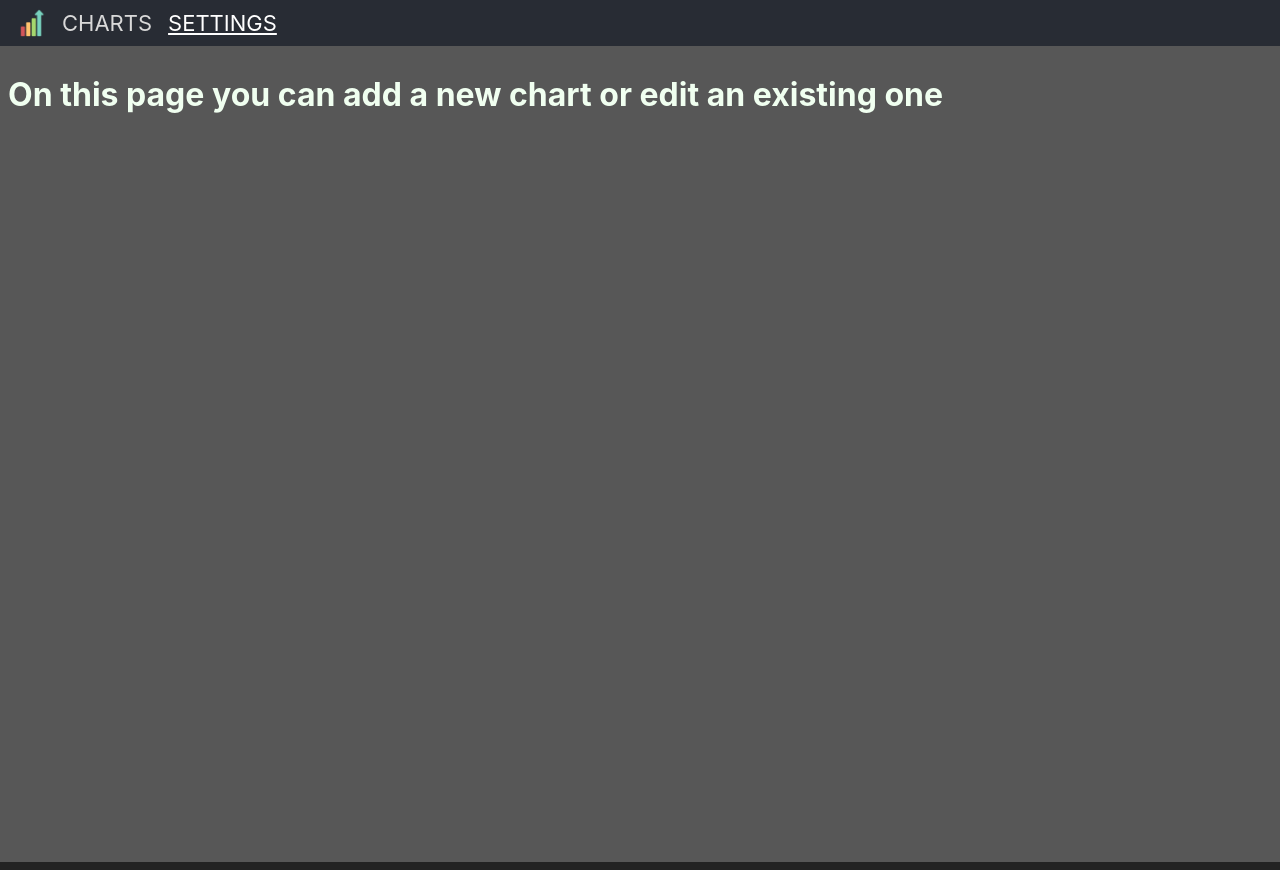
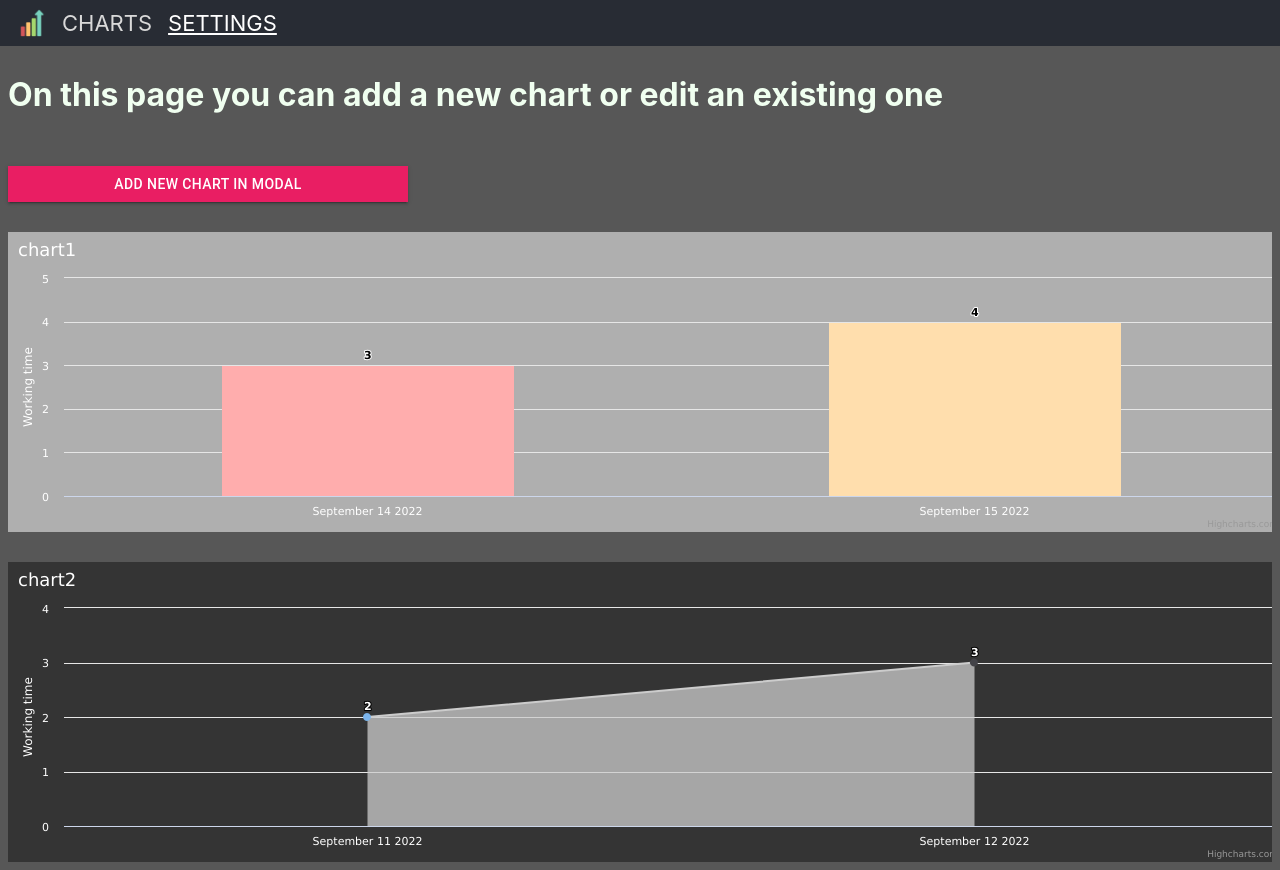
Before and after one commit to loschinin/charts, a React (Create React App) app: page /settings in a window 1280 px wide. Built offline with nearby package versions, Linux system fonts and the light colour scheme.

Commit message:
adding charts in settings

```diff
--- /dev/null
+++ b/src/AddChartModal/AddChartModal.css
@@ -0,0 +1,36 @@
+.modal-container {
+    display: flex;
+    flex-direction: column;
+    row-gap: 16px;
+}
+
+.chart-name-input {
+    width: 250px;
+}
+
+.adding-chart {
+    display: flex;
+    align-items: flex-end;
+    column-gap: 16px;
+}
+
+.add-button {
+    height: 56px;
+}
+
+.chart-bg-color-selector {
+    height: 56px;
+    display: flex;
+    align-items: center;
+    padding: 0 16px;
+    cursor: pointer;
+}
+
+.modal-title {
+    color: honeydew;
+}
+
+.chart-and-picker {
+    display: flex;
+    column-gap: 8px;
+}
--- /dev/null
+++ b/src/AddChartModal/AddChartModal.tsx
@@ -0,0 +1,143 @@
+import React, { useState } from 'react';
+import {
+  Box,
+  Button,
+  FormControl,
+  Input,
+  InputLabel,
+  MenuItem,
+  Modal,
+  Select,
+  SelectChangeEvent,
+} from '@mui/material';
+import { SketchPicker } from 'react-color';
+import {Chart, ChartType} from '../Chart/Chart';
+import {DataType, mockData} from '../mockData';
+import {useWindowWidth} from "../Charts/useWindowWidth";
+import './AddChartModal.css'
+
+const style = {
+  position: 'absolute' as 'absolute',
+  top: '50%',
+  left: '50%',
+  transform: 'translate(-50%, -50%)',
+  bgcolor: 'background.paper',
+  border: '2px solid #000',
+  boxShadow: 24,
+  pt: 2,
+  px: 4,
+  pb: 3,
+};
+
+type Props = {
+  open: boolean;
+  charts: DataType;
+  setCharts(charts: DataType): void;
+  setOpen(flag: boolean): void;
+};
+const chartTypes = ['column', 'line', 'spline', 'area', 'bar', 'pie'];
+
+const AddChartModal = ({
+  open,
+  charts,
+  setCharts,
+  setOpen,
+}: Props) => {
+  const handleClose = () => {
+    setOpen(false);
+  };
+  const initialChartName = '';
+  const [chartName, setChartName] = useState(initialChartName);
+  const [pickerColor, setPickerColor] = useState('#37d67a');
+  const [chartType, setChartType] = useState<ChartType>('column');
+  const handleChangeChartType = (event: SelectChangeEvent) => {
+    console.log('value', event.target.value);
+    setChartType(event.target.value as ChartType);
+  };
+  const width = useWindowWidth({offset: 300, breakPoint: 700})
+  return (
+    <Modal
+      open={open}
+      onClose={handleClose}
+    >
+      <Box sx={{ ...style, width }} className={'modal-container'}>
+        <h2 className={'modal-title'}>Add new Chart</h2>
+        <div className={'adding-chart'}>
+          <Input
+            value={chartName}
+            onChange={e => setChartName(e.target.value)}
+            placeholder={'Write unique chart name'}
+            className={'chart-name-input'}
+            autoFocus
+          />{' '}
+          <FormControl variant="filled" sx={{ minWidth: 120 }}>
+            <InputLabel id="select-filled-label">
+              Chart Type
+            </InputLabel>
+            <Select
+              labelId="select-filled-label"
+              id="select-filled"
+              value={chartType}
+              onChange={handleChangeChartType}
+            >
+              {chartTypes.map(type => (
+                <MenuItem key={type} value={type}>
+                  {type}
+                </MenuItem>
+              ))}
+            </Select>
+          </FormControl>
+        </div>
+        <div className={'chart-and-picker'}>
+          <SketchPicker
+              color={pickerColor}
+              onChange={color => {
+                setPickerColor(color.hex);
+              }}
+          />
+          <Chart
+              key={chartName}
+              chartName={chartName}
+              chartType={chartType}
+              chartBgColor={pickerColor}
+              selectedDates={mockData['chart1'].seriesData.map(
+                  data => data.date
+              )}
+              values={mockData['chart1'].seriesData.map(data => data.value)}
+              widthOffset={520}
+          />
+        </div>
+        <Button
+            className={'add-button'}
+            disabled={!chartName}
+            onClick={() => {
+              setCharts({
+                [chartName]: {
+                  type: chartType,
+                  bgColor: pickerColor,
+                  seriesData: [
+                    {
+                      date: '2022-09-14T01:32:21.196Z',
+                      value: 3,
+                    },
+                    {
+                      date: '2022-09-15T01:32:21.196Z',
+                      value: 4,
+                    },
+                  ],
+                },
+                ...charts,
+              });
+              setChartName(initialChartName);
+              setOpen(false);
+            }}
+            variant={'contained'}
+        >
+          CONFIRM
+        </Button>
+      </Box>
+    </Modal>
+  );
+};
+
+export default AddChartModal;
--- a/src/Chart/Chart.tsx
+++ b/src/Chart/Chart.tsx
@@ -7,16 +7,27 @@ import { chartOptions } from './chartOptions';
 import moment from 'moment/moment';
 import { useWindowWidth } from '../Charts/useWindowWidth';
 
-export type Data = { date: string; value: number };
+export type SeriesData = { date: string; value: number };
+export type ChartType =
+  | 'column'
+  | 'line'
+  | 'spline'
+  | 'area'
+  | 'bar'
+  | 'pie';
+
 type Props = {
   chartName: string;
   selectedDates: string[];
   values: number[];
-  chartType?: 'column' | 'line' | 'spline' | 'area' | 'bar' | 'pie';
+  chartType?: ChartType;
   chartBgColor?: string;
+  widthOffset?: number;
 };
 
 const DEFAULT_BG_COLOR = '#575757';
+const DEFAULT_OFFSET = 350;
+const BREAK_POINT = 700;
 
 export const Chart = ({
   chartName,
@@ -24,6 +35,7 @@ export const Chart = ({
   values,
   chartType = 'column',
   chartBgColor = DEFAULT_BG_COLOR,
+    widthOffset = DEFAULT_OFFSET
 }: Props) => {
   const formatDate = (date: string) =>
     moment(date).format('MMMM DD YYYY');
@@ -32,10 +44,12 @@ export const Chart = ({
     y: values[index],
   }));
 
-  const width = useWindowWidth();
+  const width = useWindowWidth({
+    offset: widthOffset,
+    breakPoint: BREAK_POINT,
+  });
 
   return (
-    <div>
     <HighchartsReact
       highcharts={Highcharts}
       options={{
@@ -63,6 +77,5 @@ export const Chart = ({
         ],
       }}
     />
-    </div>
   );
 };
--- a/src/Charts/Chars.css
+++ b/src/Charts/Chars.css
@@ -1,4 +1,4 @@
-.container {
+.charts-page {
   color: honeydew;
   row-gap: 30px;
   display: flex;
--- a/src/Charts/Charts.tsx
+++ b/src/Charts/Charts.tsx
@@ -1,64 +1,40 @@
 import React, { useState } from 'react';
 import './Chars.css';
-import { Chart, Data } from '../Chart/Chart';
+import { Chart } from '../Chart/Chart';
 import 'react-datepicker/dist/react-datepicker.css';
 import { Picker } from '../Picker/Picker';
-
-const mockData1: Data[] = [
-  {
-    date: '2022-09-14T01:32:21.196Z',
-    value: 3,
-  },
-  {
-    date: '2022-09-15T01:32:21.196Z',
-    value: 4,
-  },
-];
-
-const mockData2: Data[] = [
-  {
-    date: '2022-09-11T01:32:21.196Z',
-    value: 2,
-  },
-  {
-    date: '2022-09-12T01:32:21.196Z',
-    value: 3,
-  },
-];
+import {initialDates1, initialDates2, mockData} from "../mockData";
 
 export const Charts = () => {
-  const [selectedDates, setSelectedDates] = useState<
-    string[]
-  >(mockData1.map(data => data.date));
+  const [selectedDates, setSelectedDates] =
+    useState<string[]>(initialDates1);
 
-  const [selectedDates2, setSelectedDates2] = useState<
-    string[]
-  >(mockData2.map(data => data.date));
+  const [selectedDates2, setSelectedDates2] =
+    useState<string[]>(initialDates2);
 
-
-  return mockData1.length /* || mockData2.length*/ ? (
-    <div className={'container'}>
+  return mockData['chart1'].seriesData.length || mockData['chart2'].seriesData.length ? (
+    <div className={'charts-page'}>
       <h1>On this page you can change the date on the charts</h1>
       <div className={'chart-with-picker'}>
         <Picker
           setSelected={setSelectedDates}
-          dates={mockData1.map(data => data.date)}
+          dates={initialDates1}
         />
         <Chart
           chartName={'Chart1'}
           selectedDates={selectedDates}
-          values={mockData1.map(data => data.value)}
+          values={mockData['chart1'].seriesData.map(data => data.value)}
         />
       </div>
       <div className={'chart-with-picker'}>
         <Picker
           setSelected={setSelectedDates2}
-             dates={mockData2.map(data => data.date)}
+          dates={initialDates2}
         />
         <Chart
           chartName={'Chart2'}
           selectedDates={selectedDates2}
-             values={mockData2.map(data => data.value)}
+          values={mockData['chart2'].seriesData.map(data => data.value)}
         />
       </div>
     </div>
--- a/src/Charts/useWindowWidth.ts
+++ b/src/Charts/useWindowWidth.ts
@@ -1,16 +1,18 @@
-import {useCallback, useEffect, useState} from "react";
+import { useCallback, useEffect, useState } from 'react';
 
-const OFFSET = 350;
-const BREAK_POINT = 700;
+type Props = {
+  offset: number;
+  breakPoint: number;
+};
 
-export const useWindowWidth = () => {
+export const useWindowWidth = ({ offset, breakPoint }: Props) => {
   const [width, setWidth] = useState(0);
   const updateChartWidth = useCallback(() => {
     const clientWidth = document.documentElement.clientWidth;
     setWidth(
-            clientWidth < BREAK_POINT ? clientWidth : clientWidth - OFFSET
+      clientWidth < breakPoint ? clientWidth : clientWidth - offset
     );
-    }, []);
+  }, [offset, breakPoint]);
 
   useEffect(() => {
     updateChartWidth();
@@ -20,5 +22,5 @@ export const useWindowWidth = () => {
     };
   }, [updateChartWidth]);
 
-    return width
-}
+  return width;
+};
--- a/src/Settings/Settings.css
+++ b/src/Settings/Settings.css
@@ -1,3 +1,10 @@
 .settings {
   color: honeydew;
+  row-gap: 30px;
+  display: flex;
+  flex-direction: column;
 }
+
+.open-modal-button {
+  max-width: 400px;
+}
--- a/src/Settings/Settings.tsx
+++ b/src/Settings/Settings.tsx
@@ -1,12 +1,43 @@
-import React from 'react';
+import React, { useState } from 'react';
 import './Settings.css';
+import { Chart } from '../Chart/Chart';
+import { mockData } from '../mockData';
+import { Button } from '@mui/material';
+import AddChartModal from '../AddChartModal/AddChartModal';
 
 export const Settings = () => {
+  const [charts, setCharts] = useState(mockData);
+  const [open, setOpen] = useState(false);
+  const handleOpen = () => {
+    setOpen(true);
+  };
+
   return (
     <div className={'settings'}>
       <h1>
         On this page you can add a new chart or edit an existing one
       </h1>
+      <Button onClick={handleOpen} className={'open-modal-button'} variant={'contained'}>Add new Chart in modal</Button>
+      <AddChartModal
+        open={open}
+        charts={charts}
+        setCharts={setCharts}
+        setOpen={setOpen}
+      />
+
+      {Object.keys(charts).map(chart => (
+        <Chart
+          key={chart}
+          chartName={chart}
+          chartType={charts[chart].type}
+          chartBgColor={charts[chart].bgColor}
+          selectedDates={charts[chart].seriesData.map(
+            data => data.date
+          )}
+          values={charts[chart].seriesData.map(data => data.value)}
+          widthOffset={0}
+        />
+      ))}
     </div>
   );
 };
--- /dev/null
+++ b/src/mockData.ts
@@ -0,0 +1,42 @@
+import { ChartType, SeriesData } from './Chart/Chart';
+
+export type DataType = {
+  [key: string]: { type: ChartType; bgColor: string, seriesData: SeriesData[] };
+}
+export const mockData: DataType = {
+  chart1: {
+    type: 'column',
+    bgColor: '#afafaf',
+    seriesData: [
+      {
+        date: '2022-09-14T01:32:21.196Z',
+        value: 3,
+      },
+      {
+        date: '2022-09-15T01:32:21.196Z',
+        value: 4,
+      },
+    ],
+  },
+  chart2: {
+    type: 'area',
+    bgColor: '#343434',
+    seriesData: [
+      {
+        date: '2022-09-11T01:32:21.196Z',
+        value: 2,
+      },
+      {
+        date: '2022-09-12T01:32:21.196Z',
+        value: 3,
+      },
+    ],
+  },
+};
+
+export const initialDates1 = mockData['chart1'].seriesData.map(
+  data => data.date
+);
+export const initialDates2 = mockData['chart2'].seriesData.map(
+  data => data.date
+);
```
Also changed, not shown: package.json (+5 -3 lines), 1 other file (tests, documents, lock files or other folders). Lines whose indentation alone changed are shown as unchanged.
